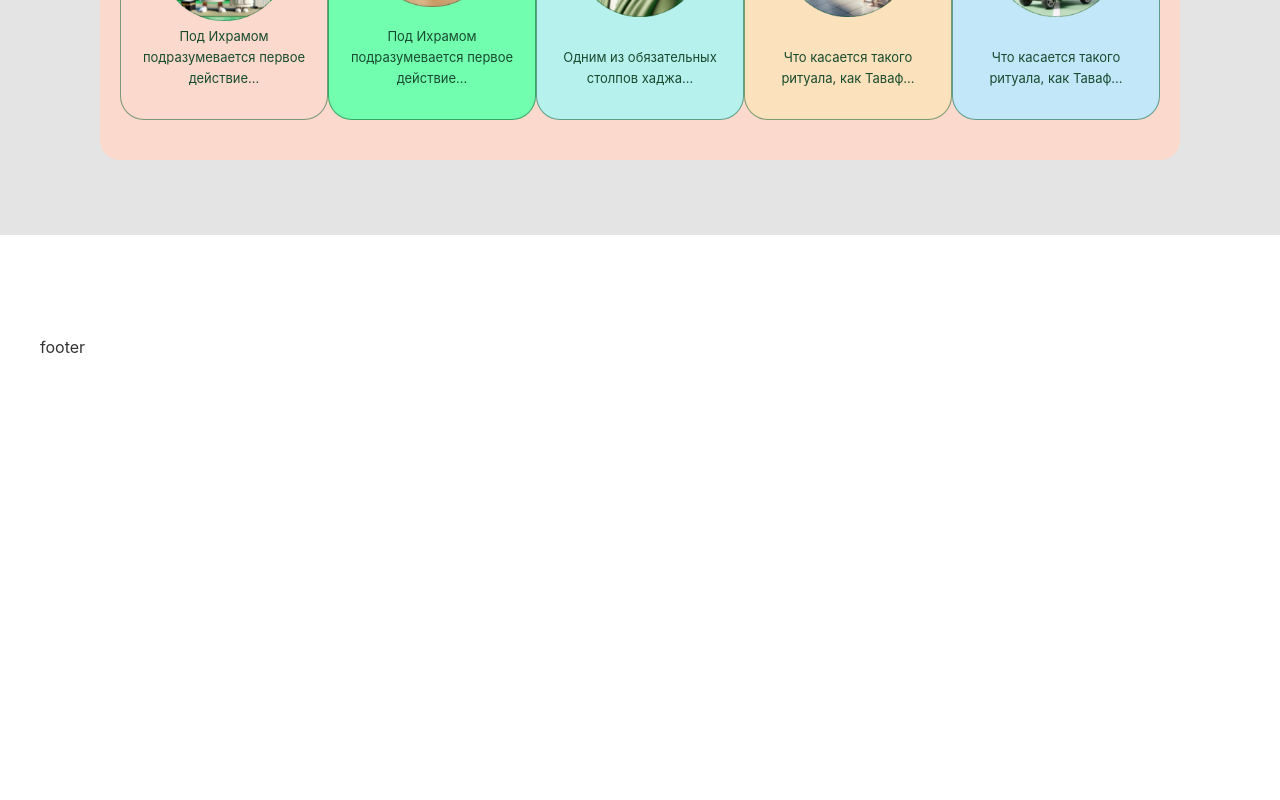
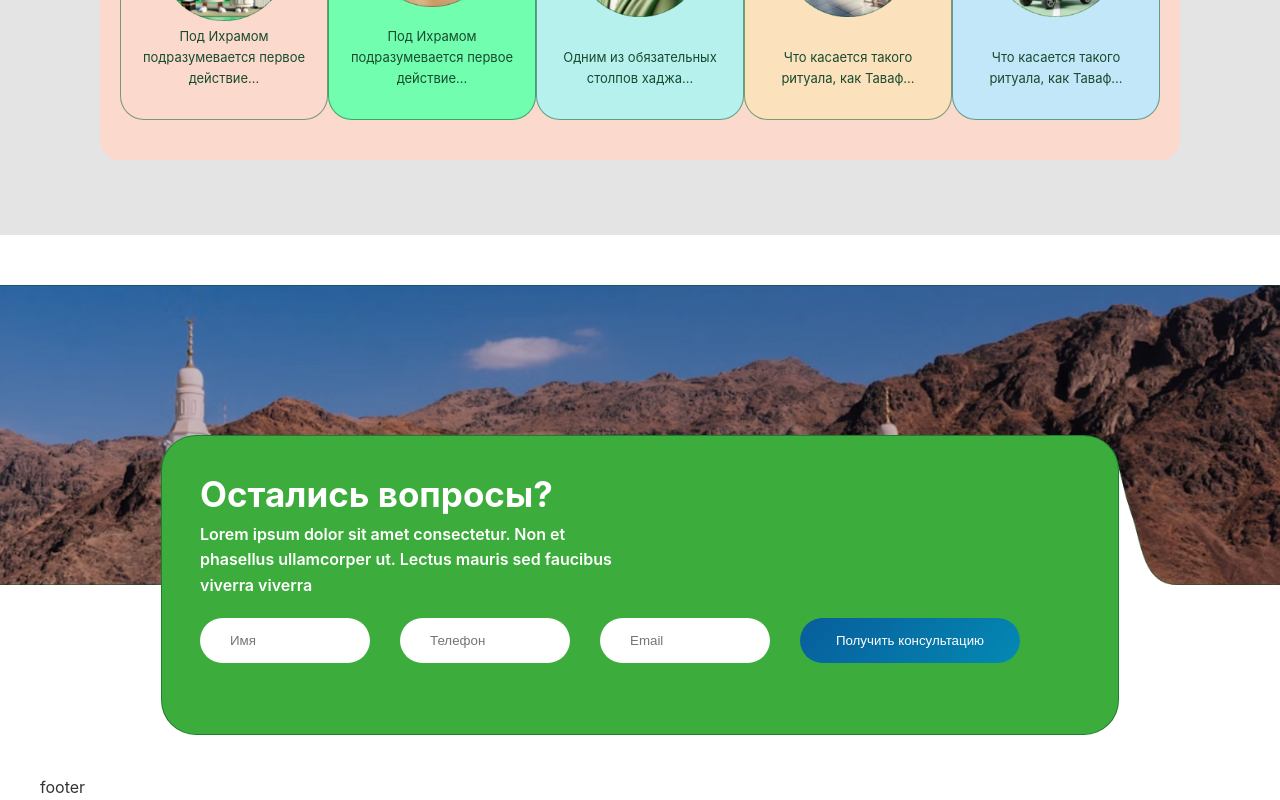
Before and after one commit to rahmanovdev/Lider-Umrah, a Next.js app: page / in a window 1280 px wide. Shown: the part 1321-2121 px from the top of the page. Before the commit the page ends 1681 px from the top, so only its background shows below. Built offline with nearby package versions, Linux system fonts and the light colour scheme; no server answers.

Commit message:
questions is done

```diff
--- a/src/components/pages/home/QuestionsSection/QuestionsSection.module.scss
+++ b/src/components/pages/home/QuestionsSection/QuestionsSection.module.scss
@@ -0,0 +1,68 @@
+.Main {
+    margin-bottom: 140px;
+
+    .back_photo {
+        background-image: url('/assets/liderumrah_back.png');
+        background-size: cover;
+        background-position: center;
+        background-repeat: no-repeat;
+        width: 100%;
+        height: 300px;
+    }
+
+    .content {
+        display: flex;
+        align-items: center;
+        justify-content: center;
+
+        .block {
+            width: 958px;
+            height: 300px;
+            border: 1px solid rgba(1, 82, 36, 0.5);
+            border-radius: 35px;
+            background: rgb(60, 172, 60);
+            position: absolute;
+            padding: 30px 38px;
+
+            h1 {
+                font-size: 35px;
+                font-weight: 700;
+                color: white;
+            }
+
+            p {
+                font-size: 16px;
+                font-weight: 600;
+                color: white;
+            }
+
+
+
+            .inputs {
+                display: flex;
+                align-items: center;
+                gap: 30px;
+                margin-top: 20px;
+
+                input {
+                    width: 170px;
+                    height: 45px;
+                    border-radius: 25px;
+                    outline: none;
+                    border: none;
+                    padding: 0 30px;
+                }
+
+                button {
+                    width: 220px;
+                    height: 45px;
+                    color: white;
+                    border-radius: 25px;
+                    background: linear-gradient(-45.00deg, rgb(4, 137, 180) 0%, rgb(8, 93, 154) 100%);
+                    border: none;
+                    cursor: pointer;
+                }
+            }
+        }
+    }
+}
--- a/src/components/pages/home/QuestionsSection/QuestionsSection.tsx
+++ b/src/components/pages/home/QuestionsSection/QuestionsSection.tsx
@@ -1,7 +1,30 @@
 import React from "react";
+import scss from "./QuestionsSection.module.scss";
 
 const QuestionsSection = () => {
-  return <div></div>;
+  return (
+    <section className={scss.Main}>
+      <div className={scss.back_photo}></div>
+      <div className="container">
+        <div className={scss.content}>
+          <div className={scss.block}>
+          <h1>Остались вопросы?</h1>
+          <p>
+            Lorem ipsum dolor sit amet consectetur. Non et <br /> phasellus
+            ullamcorper ut. Lectus mauris sed faucibus <br /> viverra viverra
+          </p>
+
+          <div className={scss.inputs}>
+            <input type="text" placeholder="Имя"/>
+            <input type="text" placeholder="Телефон"/>
+            <input type="text" placeholder="Email"/>
+            <button>Получить консультацию</button>
+          </div>
+          </div>
+        </div>
+      </div>
+    </section>
+  );
 };
 
 export default QuestionsSection;
```
Also changed, not shown: public/assets/liderumrah_back.png (added).
